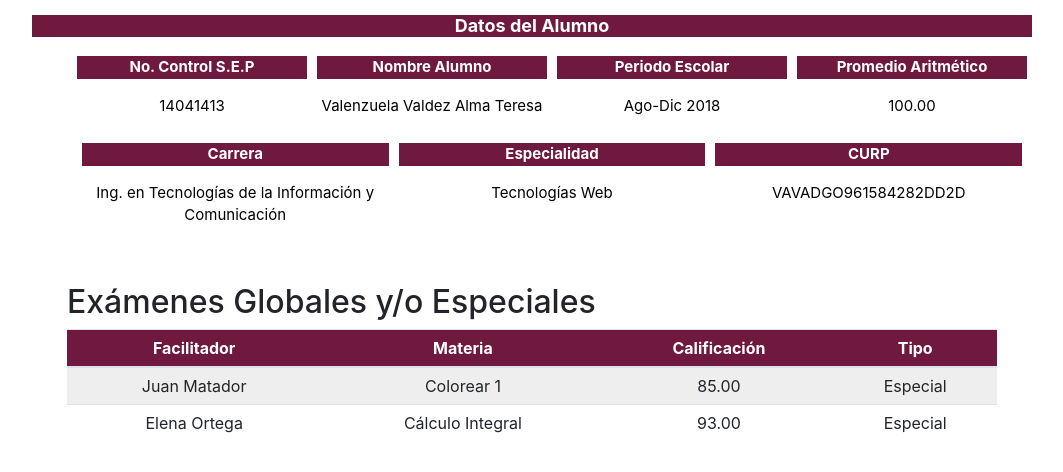
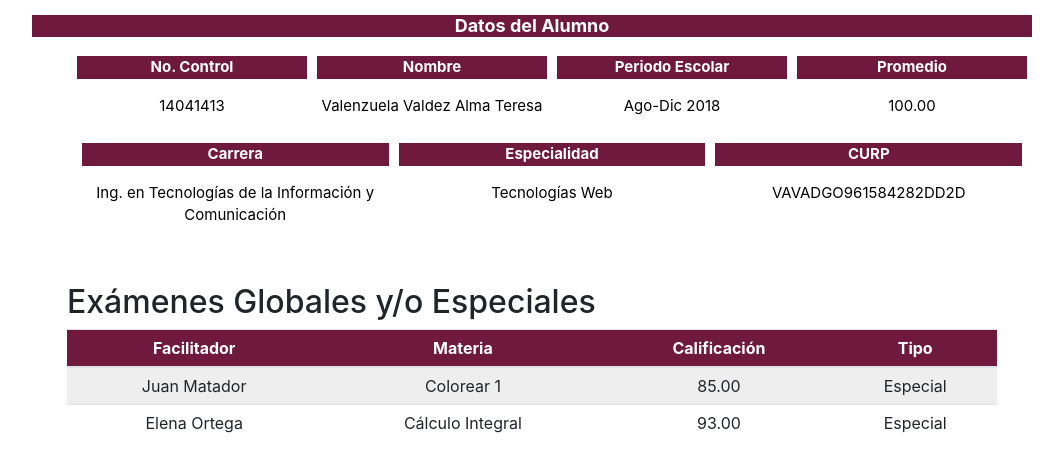
Before and after one commit to desarrollowebp/SIIT, an Angular app: page /calificacionesExamenes in a window 1280 px wide. Shown: the top 472 px of the page, without its empty margins (108-1171 px from the left). Built offline with nearby package versions, Linux system fonts and the light colour scheme.

Commit message:
Ajustes en Texto

```diff
--- a/src/app/calificaciones-examenes/calificaciones-examenes.component.html
+++ b/src/app/calificaciones-examenes/calificaciones-examenes.component.html
@@ -6,11 +6,11 @@
         <h3>Datos del Alumno</h3>
         <ul class="datos">
           <li class="submeniu" id="control">
-            <p id="titulo">No. Control S.E.P </p>
+            <p id="titulo">No. Control </p>
             <p>14041413</p>
           </li>
           <li class="submeniu">
-            <p id="titulo">Nombre Alumno</p>
+            <p id="titulo">Nombre </p>
             <p>Valenzuela Valdez Alma Teresa </p>
           </li>
           <li class="submeniu" id="control">
@@ -18,7 +18,7 @@
             <p>Ago-Dic 2018</p>
           </li>
           <li class="submeniu">
-            <p id="titulo">Promedio Aritmético</p>
+            <p id="titulo">Promedio </p>
             <p>100.00</p>
           </li>
 
```
